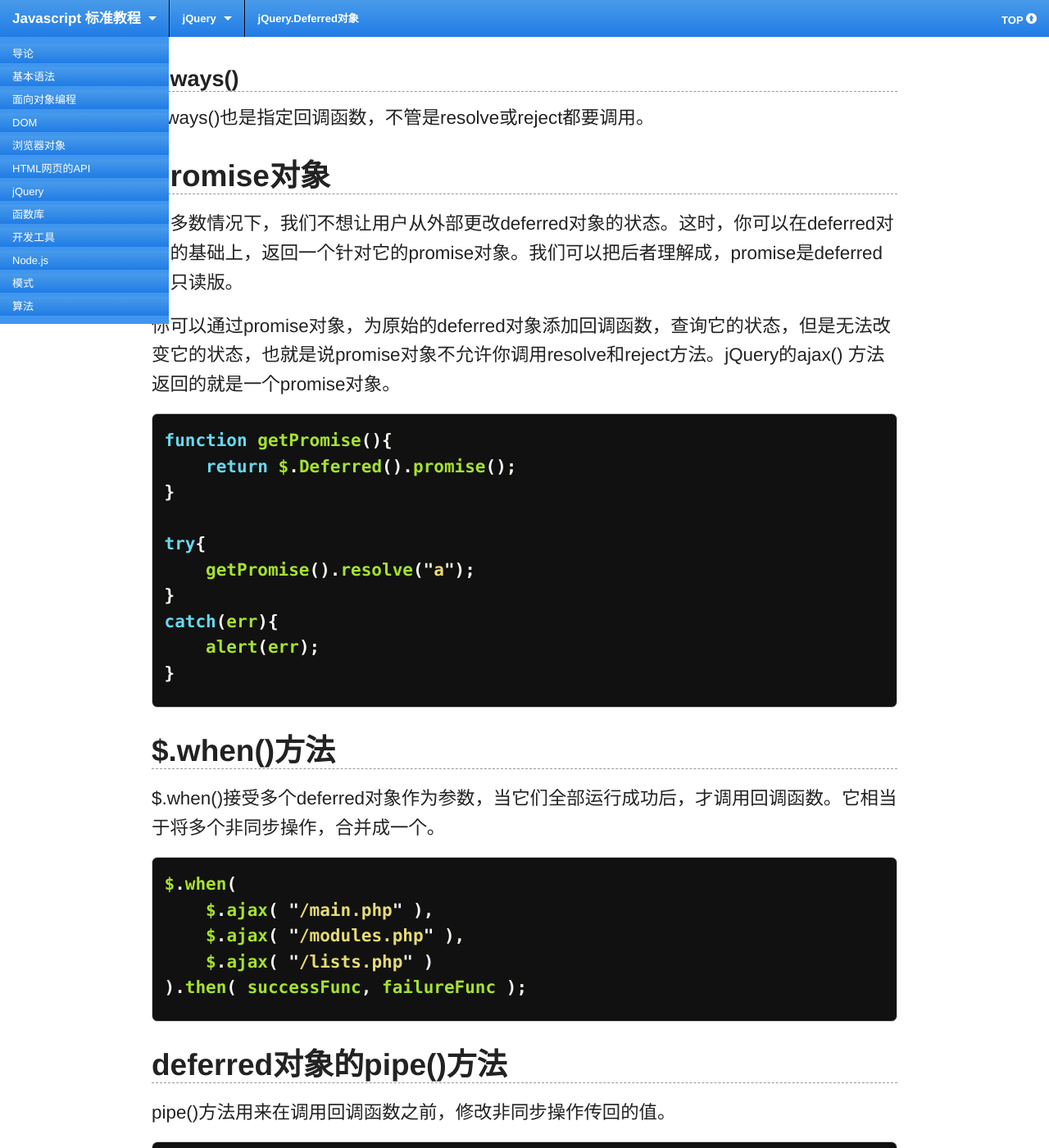
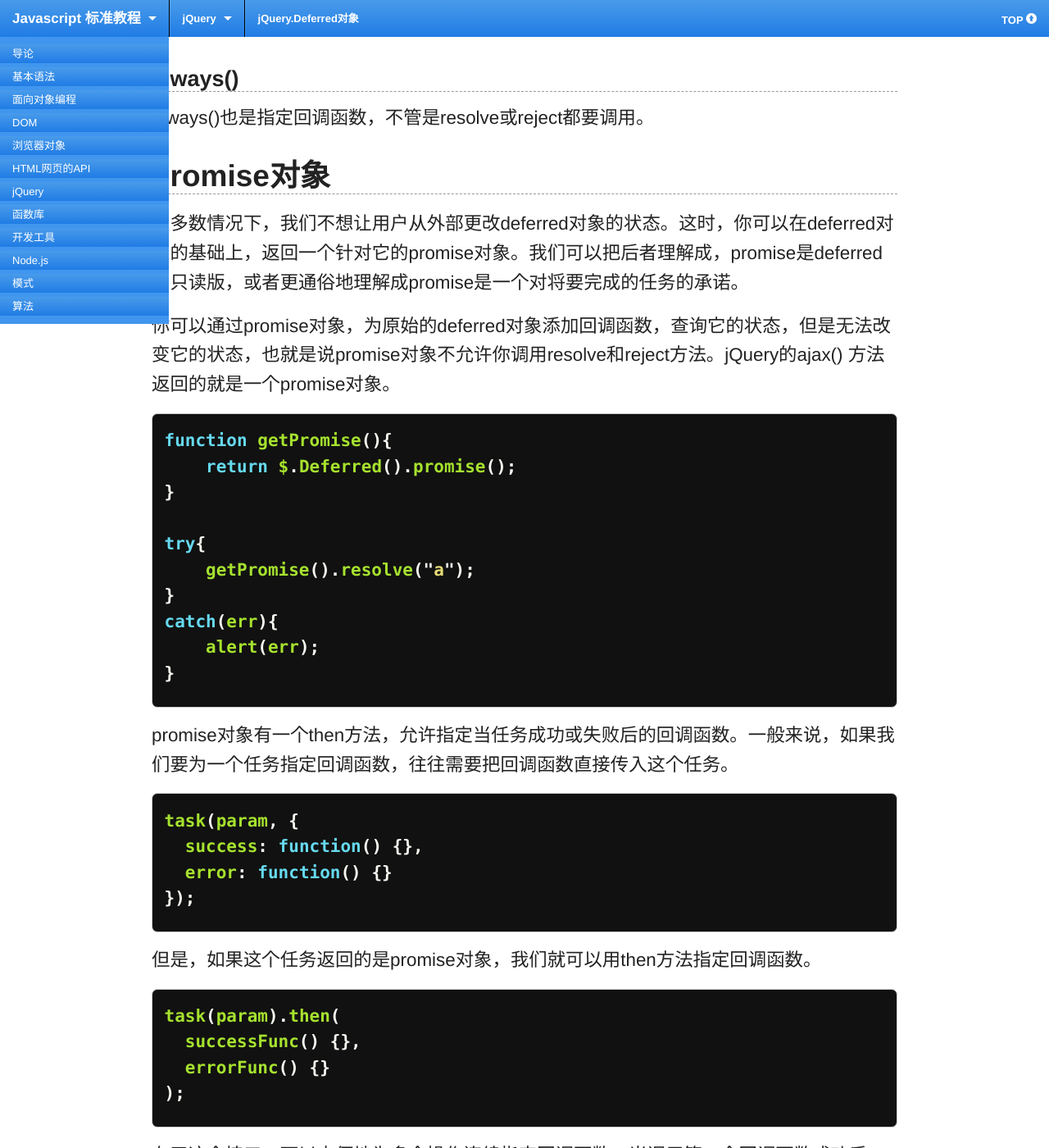
Before and after one commit to ruanyf/jstutorial, a Jekyll site: the page built from jquery/deferred.md, in a window 1280 px wide and 1400 px high, scrolled down 2700 px. Shown: the whole window at 82% size. Built offline with Jekyll 4.4.1, drawn with Linux system fonts in a browser that asks for light colours; Markdown is read by kramdown in place of the engine named in the settings; some of the changed text lies outside the part shown.

Commit message:
edit jquery/deferred

```diff
--- a/jquery/deferred.md
+++ b/jquery/deferred.md
@@ -3,12 +3,12 @@ title: jQuery.Deferred对象
 category: jquery
 date: 2012-12-07
 layout: page
-modifiedOn: 2012-12-07
+modifiedOn: 2013-01-30
 ---
 
 ## 概述
 
-deferred对象是jQuery非同步操作的接口。你可以将它看作一个代理（proxy），用来沟通那些还未完成或者已经完成的非同步操作，典型例子就是Ajax操作、网页动画、web worker等等。
+deferred对象是jQuery非同步操作的接口，你可以将它看作一个将来完成的任务。事实上，它扮演代理人（proxy）的角色，用来沟通那些还未完成或者已经完成的非同步操作，典型例子就是Ajax操作、网页动画、web worker等等。
 
 deferred对象最简单的应用是，指定非同步操作成功或失败后的回调函数（callback）。根据deferred的术语，成功叫做resolve，失败叫做reject。
 
@@ -95,7 +95,7 @@ always()也是指定回调函数，不管是resolve或reject都要调用。
 
 ## promise对象
 
-大多数情况下，我们不想让用户从外部更改deferred对象的状态。这时，你可以在deferred对象的基础上，返回一个针对它的promise对象。我们可以把后者理解成，promise是deferred的只读版。
+大多数情况下，我们不想让用户从外部更改deferred对象的状态。这时，你可以在deferred对象的基础上，返回一个针对它的promise对象。我们可以把后者理解成，promise是deferred的只读版，或者更通俗地理解成promise是一个对将要完成的任务的承诺。
 
 你可以通过promise对象，为原始的deferred对象添加回调函数，查询它的状态，但是无法改变它的状态，也就是说promise对象不允许你调用resolve和reject方法。jQuery的ajax() 方法返回的就是一个promise对象。
 
@@ -111,6 +111,36 @@ try{
 catch(err){
     alert(err);
 }
+
+{% endhighlight %}
+
+promise对象有一个then方法，允许指定当任务成功或失败后的回调函数。一般来说，如果我们要为一个任务指定回调函数，往往需要把回调函数直接传入这个任务。
+
+{% highlight javascript %}
+
+task(param, {
+  success: function() {},
+  error: function() {}
+});
+
+{% endhighlight %}
+
+但是，如果这个任务返回的是promise对象，我们就可以用then方法指定回调函数。
+
+{% highlight javascript %}
+
+task(param).then(
+  successFunc() {},
+  errorFunc() {}
+);
+
+{% endhighlight %}
+
+有了这个接口，可以方便地为多个操作连续指定回调函数，当调用第一个回调函数成功后，再依次调用第二个回调函数。
+
+{% highlight javascript %}
+
+task(param).then(f1).then(f2).then(f3);
 
 {% endhighlight %}
 
```
Also changed, not shown: other parts of jquery/deferred.md (+1 -0 lines).
